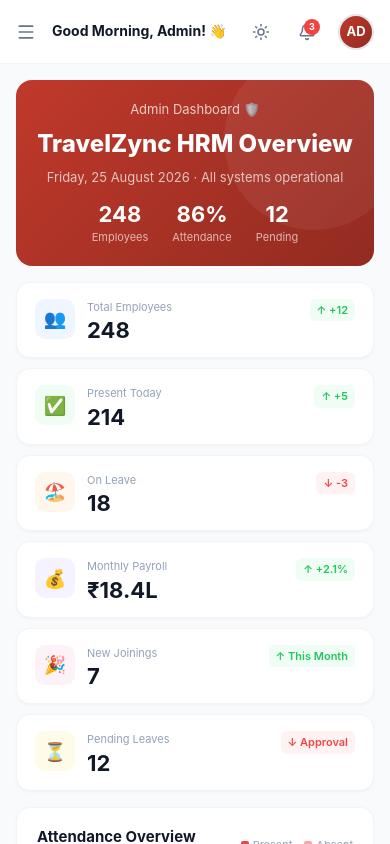
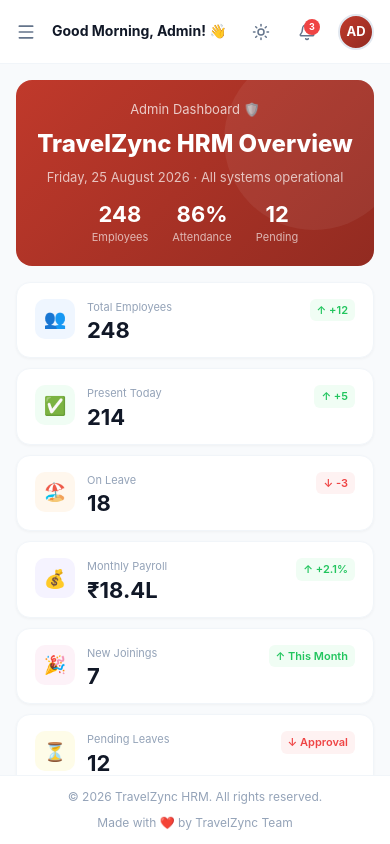
Before and after one commit to Travelzync/Travelzync-HRM-Frontend, a React (Vite) app: page /admin/dashboard in a window 390 px wide. Built offline with nearby package versions, Linux system fonts and the light colour scheme; sample sign-in values are in the browser's storage; the HTML template or start-up script is replaced by a standard one.

Commit message:
updated responsive design

```diff
--- a/src/index.css
+++ b/src/index.css
@@ -18,10 +18,6 @@
 /* ── Mobile & Tablet Responsive Overrides (max-width: 1024px) ── */
 @media (max-width: 1024px) {
   /* Main layouts */
-  .responsive-layout-wrapper {
-    display: block !important;
-  }
-
   .responsive-layout-container {
     display: flex !important;
     flex-direction: column !important;
```
